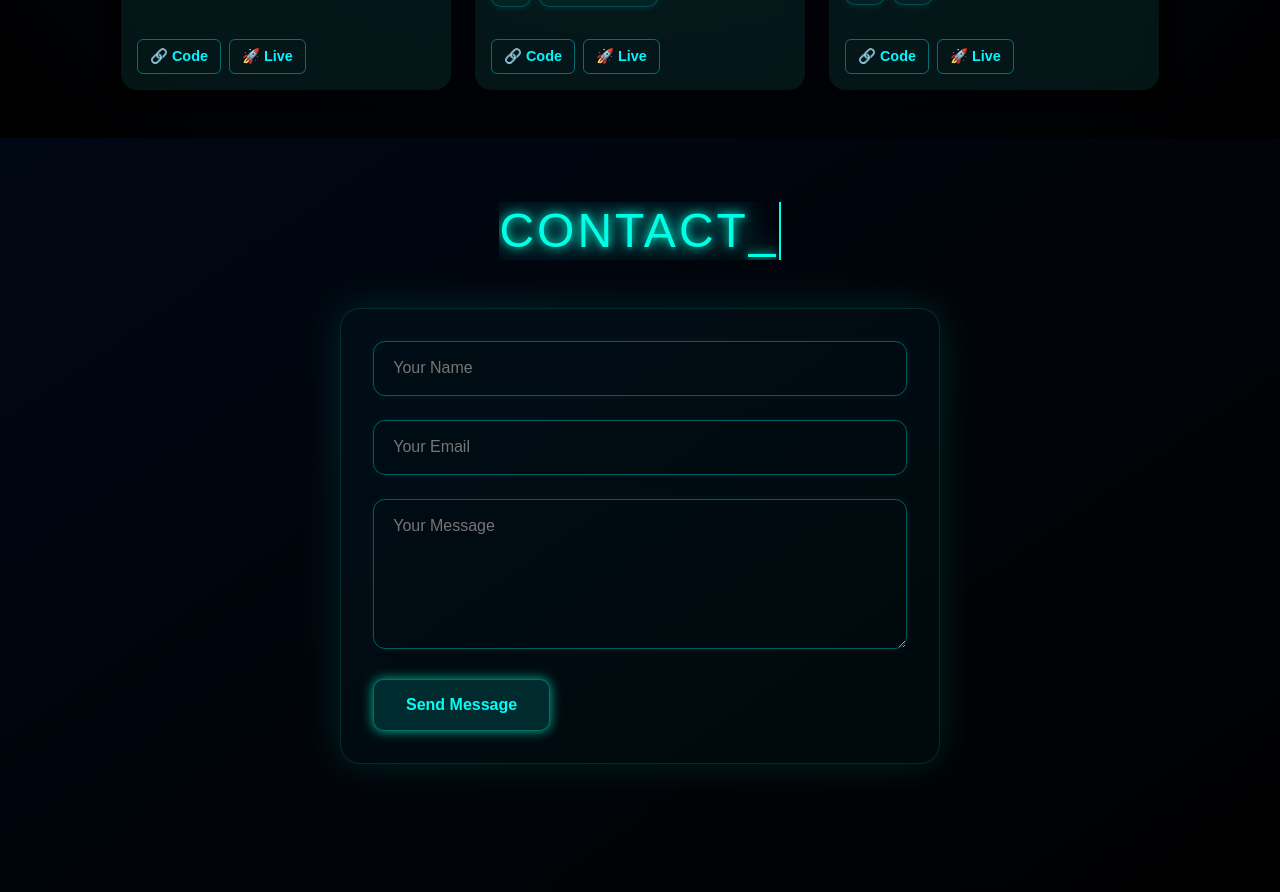
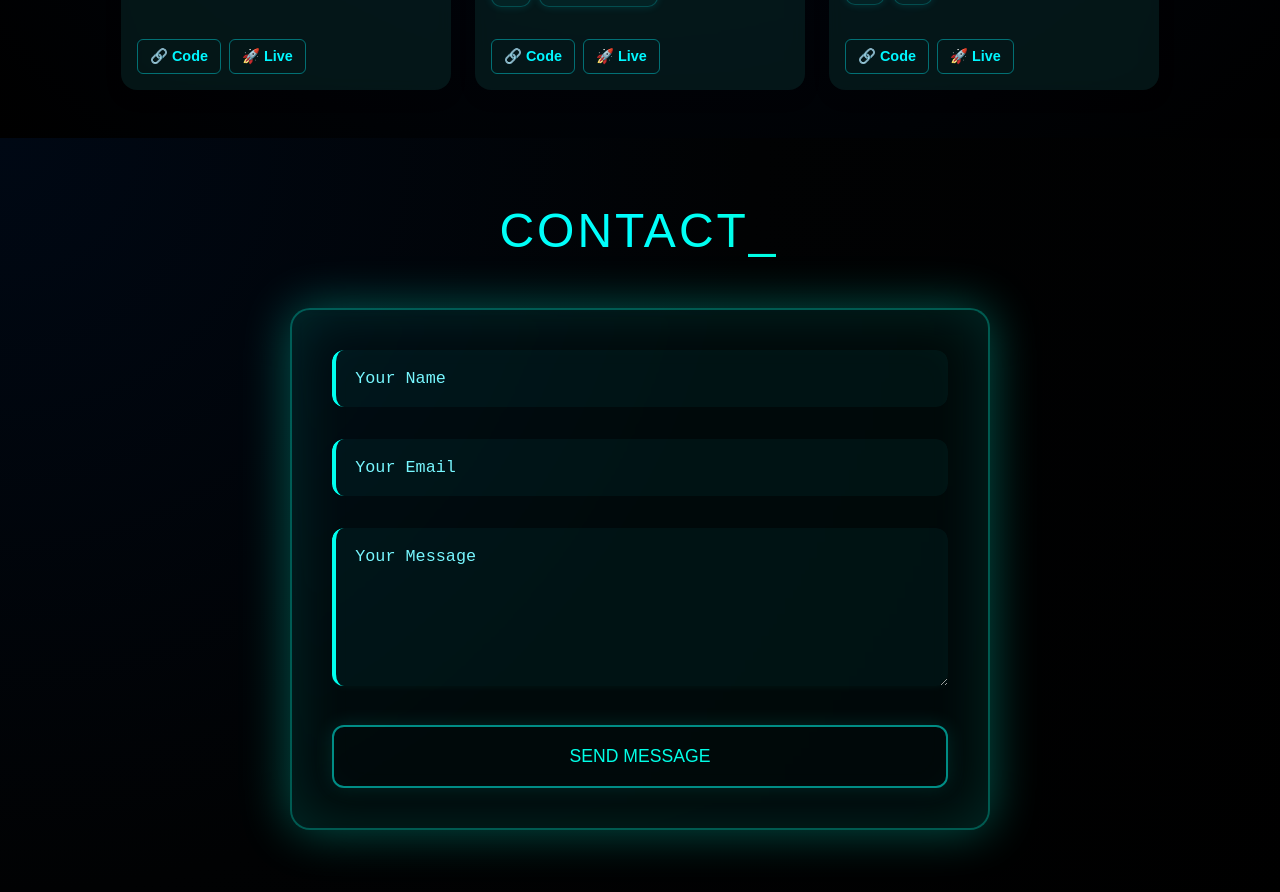
Before and after one commit to anjali2128/Portfolio, a React (Vite) app: page / in a window 1280 px wide. Shown: the part 3240-4132 px from the top of the page. Built offline with nearby package versions, Linux system fonts and the light colour scheme.

Commit message:
Contact.css

```diff
--- a/src/components/Contact.css
+++ b/src/components/Contact.css
@@ -1,27 +1,27 @@
 .contact-section {
   padding: 4rem 2rem;
-  background: linear-gradient(145deg, #000814, #000000);
-  color: #00f7ff;
+  background: radial-gradient(circle at top left, #000814, #010203, #000000);
+  color: #00fff7;
   min-height: 100vh;
   position: relative;
+  font-family: 'Orbitron', sans-serif;
   z-index: 2;
+  overflow: hidden;
 }
 
 .contact-heading {
   font-size: 3rem;
   text-align: center;
-  font-family: 'Orbitron', sans-serif;
-  color: #00ffe7;
-  text-shadow: 0 0 10px #00ffd5, 0 0 30px #0ff;
-  letter-spacing: 3px;
-  margin-bottom: 3rem;
-  animation: typing 3s steps(20, end), blink 0.75s step-end infinite;
+  background: linear-gradient(90deg, #00fff7, #0ff 50%, #00ffe1);
+  -webkit-background-clip: text;
+  -webkit-text-fill-color: transparent;
+  animation: typing 2.5s steps(12, end), blink 0.8s step-end infinite;
   white-space: nowrap;
   overflow: hidden;
   border-right: 2px solid #00ffe7;
   width: fit-content;
-  margin-left: auto;
-  margin-right: auto;
+  margin: 0 auto 3rem;
+  letter-spacing: 3px;
 }
 
 @keyframes typing {
@@ -34,55 +34,160 @@
 }
 
 .contact-form-container {
-  max-width: 600px;
+  max-width: 700px;
   margin: 0 auto;
+  padding: 2.5rem;
   background: rgba(0, 255, 255, 0.03);
-  padding: 2rem;
+  border: 2px solid #00ffe055;
   border-radius: 20px;
-  border: 1px solid #00ffc222;
-  box-shadow: 0 0 40px #00ffd522;
+  box-shadow:
+    0 0 15px #00ffe033,
+    inset 0 0 30px #00ffe022;
+  backdrop-filter: blur(10px);
+  animation: panelGlow 6s ease-in-out infinite alternate;
+}
+
+@keyframes panelGlow {
+  from {
+    box-shadow: 0 0 20px #00fff022, inset 0 0 30px #00ffd533;
+  }
+  to {
+    box-shadow: 0 0 50px #00ffe055, inset 0 0 60px #00ffe022;
+  }
 }
 
 .contact-form .form-group {
-  margin-bottom: 1.5rem;
+  margin-bottom: 1.8rem;
 }
 
 .contact-form input,
 .contact-form textarea {
   width: 100%;
-  padding: 0.9rem 1.2rem;
+  padding: 1rem 1.2rem;
+  background: rgba(0, 255, 255, 0.05);
+  border: 1px solid #00ffee33;
+  border-left: 4px solid #00ffee;
+  border-radius: 10px;
+  color: #e0ffff;
+  font-family: 'Rajdhani', monospace;
+  font-size: 1.05rem;
+  box-shadow: 0 0 10px #00ffe022;
+  outline: none;
+  transition: 0.3s ease;
+}
+
+.contact-form input:focus,
+.contact-form textarea:focus {
+  border-color: #00ffee;
+  box-shadow:
+    0 0 25px #00ffee88,
+    0 0 15px #00ffee33 inset;
+  background: rgba(0, 255, 255, 0.08);
+}
+
+.contact-form textarea {
+  resize: vertical;
+  min-height: 120px;
+}
+
+.neon-button {
+  width: 100%;
+  padding: 1rem;
   background: transparent;
-  border: 1px solid #00ffff55;
-  color: #e4f9ff;
+  color: #00ffe7;
+  border: 2px solid #00fff088;
   border-radius: 12px;
-  font-family: 'Rajdhani', sans-serif;
-  font-size: 1rem;
+  font-family: 'Orbitron', sans-serif;
+  font-size: 1.1rem;
+  text-transform: uppercase;
+  cursor: pointer;
+  transition: 0.4s ease-in-out;
+  box-shadow: 0 0 20px #00ffe022;
+}
+
+.neon-button:hover {
+  background: #00ffe7;
+  color: #000;
+  box-shadow:
+    0 0 30px #00fff088,
+    0 0 50px #00ffd5aa;
+  transform: scale(1.03);
+}
+.contact-form .form-group {
+  position: relative;
+  margin-bottom: 2rem;
+  overflow: hidden;
+  border-radius: 12px;
+  transition: all 0.4s ease;
+}
+
+/* sliding neon bar on hover */
+.contact-form .form-group::before {
+  content: "";
+  position: absolute;
+  top: 0;
+  left: -100%;
+  width: 100%;
+  height: 100%;
+  background: linear-gradient(
+    120deg,
+    transparent,
+    rgba(0, 255, 255, 0.08),
+    transparent
+  );
+  transition: left 0.4s ease;
+  z-index: 0;
+}
+
+.contact-form .form-group:hover::before {
+  left: 100%;
+}
+
+.contact-form .form-group:hover {
+  box-shadow:
+    0 0 20px #00fff088,
+    0 0 40px #00ffd522;
+  transform: scale(1.02);
+}
+
+/* input and textarea */
+.contact-form input,
+.contact-form textarea {
+  position: relative;
+  z-index: 1;
+  width: 100%;
+  padding: 1rem 1.2rem;
+  background: rgba(0, 255, 255, 0.04);
+  border: none;
+  border-left: 4px solid #00ffee;
+  border-radius: 12px;
+  color: #e0ffff;
+  font-family: 'Rajdhani', monospace;
+  font-size: 1.05rem;
   outline: none;
-  transition: all 0.3s ease;
+  transition: all 0.4s ease;
   box-shadow: 0 0 10px #00ffe011;
 }
 
 .contact-form input:focus,
 .contact-form textarea:focus {
-  border-color: #00fff7;
-  box-shadow: 0 0 20px #00ffe088;
+  border-color: #00ffee;
+  box-shadow: 0 0 25px #00ffee88, 0 0 15px #00ffee33 inset;
+  background: rgba(0, 255, 255, 0.08);
 }
 
-.neon-button {
-  padding: 0.8rem 2rem;
-  background: #00ffee22;
-  color: #00fff7;
-  font-family: 'Orbitron', sans-serif;
-  border: 1px solid #00ffee55;
-  border-radius: 10px;
-  font-weight: bold;
-  cursor: pointer;
-  box-shadow: 0 0 12px #00ffd5aa;
+/* placeholder popup effect */
+.contact-form input::placeholder,
+.contact-form textarea::placeholder {
+  color: #77f7ff;
   transition: all 0.3s ease;
+  text-shadow: none;
 }
 
-.neon-button:hover {
-  background: #00fff7;
-  color: #000;
-  box-shadow: 0 0 30px #00ffd5dd, 0 0 50px #00fff088;
+.contact-form input:hover::placeholder,
+.contact-form textarea:hover::placeholder {
+  color: #ffffff;
+  font-weight: bold;
+  font-size: 1.1rem;
+  text-shadow: 0 0 8px #00f7ff;
 }
```
